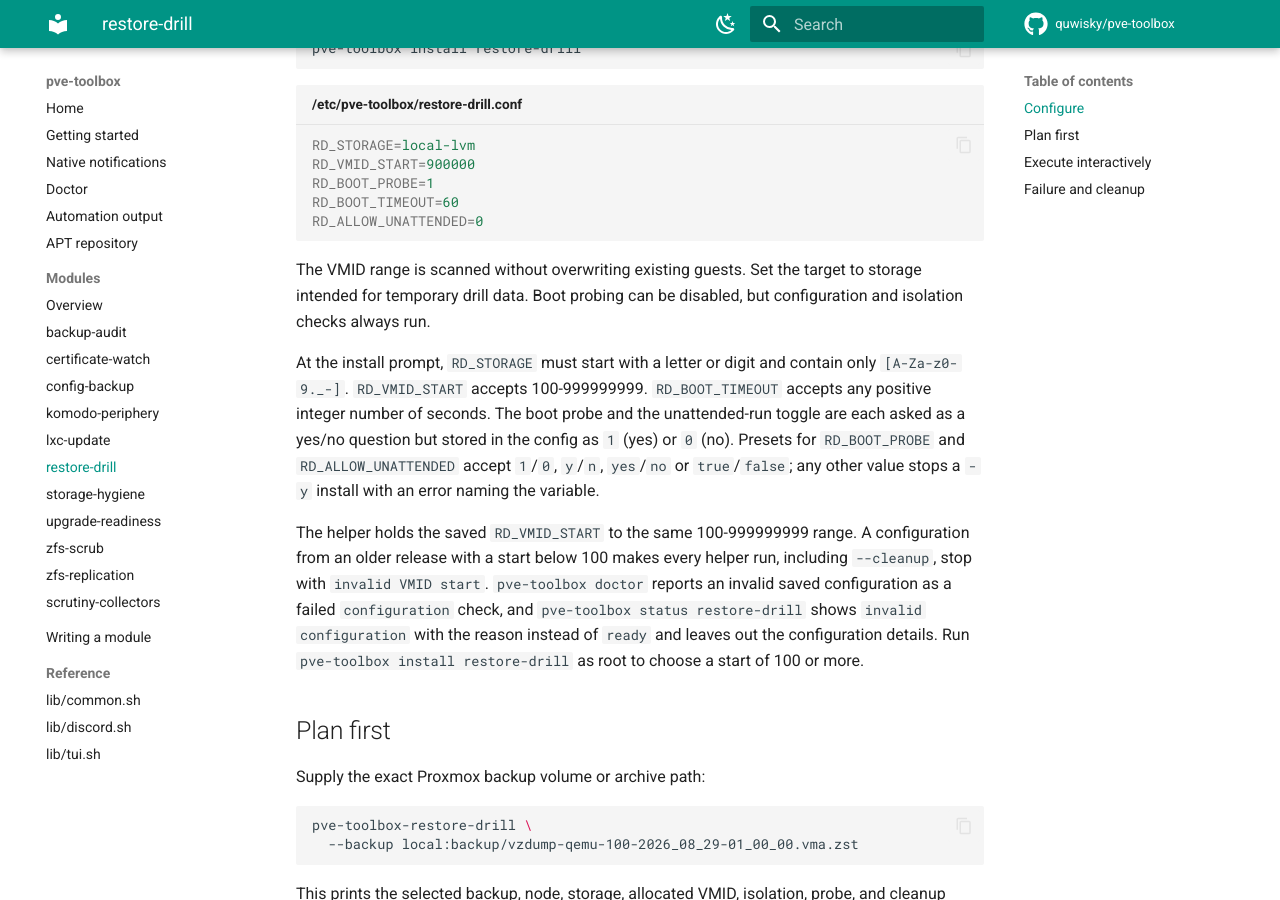
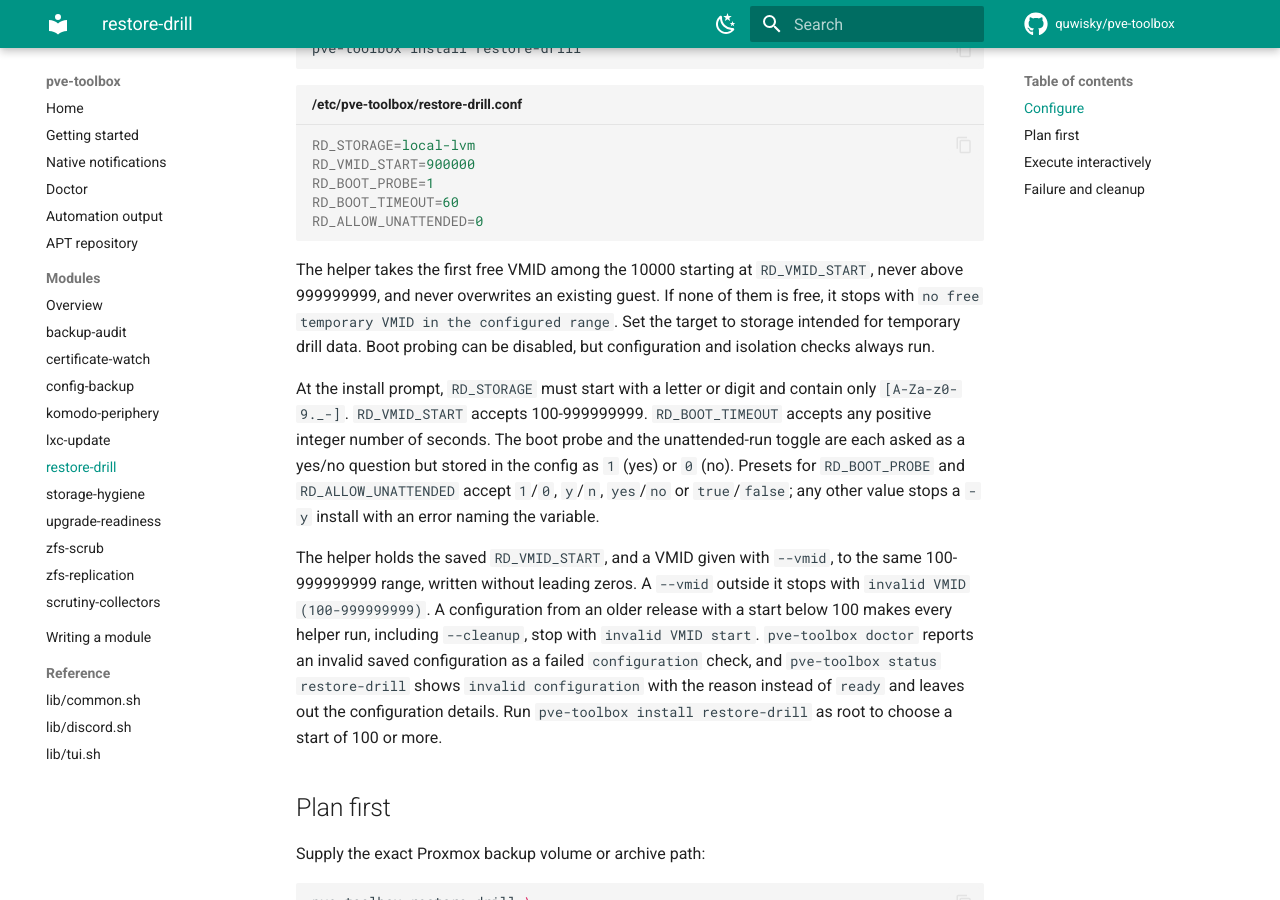
Before and after one commit to quwisky/pve-toolbox, an MkDocs documentation site: the page built from docs/modules/restore-drill.md, in a window 1280 px wide and 900 px high, scrolled down 484 px. Built offline with MkDocs 1.6.1 and Material for MkDocs 9.7.7, drawn with Linux system fonts in a browser that asks for light colours; comment, search, counter and statistics services are not loaded.

Commit message:
fix(restore-drill): hold --vmid and allocation to 100-999999999
--vmid now follows the saved start's rule: no value below 100, no leading zero, and no value long enough to wrap bash arithmetic back into range. Allocation stops at 999999999 instead of offering a VMID above it.

````diff
--- a/docs/modules/restore-drill.md
+++ b/docs/modules/restore-drill.md
@@ -28,7 +28,10 @@ RD_BOOT_TIMEOUT=60
 RD_ALLOW_UNATTENDED=0
 ```
 
-The VMID range is scanned without overwriting existing guests. Set the target
+The helper takes the first free VMID among the 10000 starting at
+`RD_VMID_START`, never above 999999999, and never overwrites an existing guest.
+If none of them is free, it stops with
+`no free temporary VMID in the configured range`. Set the target
 to storage intended for temporary drill data. Boot probing can be disabled,
 but configuration and isolation checks always run.
 
@@ -41,9 +44,11 @@ and `RD_ALLOW_UNATTENDED` accept `1`/`0`, `y`/`n`, `yes`/`no` or
 `true`/`false`; any other value stops a `-y` install with an error naming the
 variable.
 
-The helper holds the saved `RD_VMID_START` to the same 100-999999999 range. A
-configuration from an older release with a start below 100 makes every helper
-run, including `--cleanup`, stop with `invalid VMID start`. `pve-toolbox doctor`
+The helper holds the saved `RD_VMID_START`, and a VMID given with `--vmid`, to
+the same 100-999999999 range, written without leading zeros. A `--vmid` outside
+it stops with `invalid VMID (100-999999999)`. A configuration from an older
+release with a start below 100 makes every helper run, including `--cleanup`,
+stop with `invalid VMID start`. `pve-toolbox doctor`
 reports an invalid saved configuration as a failed `configuration` check, and
 `pve-toolbox status restore-drill` shows `invalid configuration` with the reason
 instead of `ready` and leaves out the configuration details. Run
````
Also changed, not shown: 2 other files.
